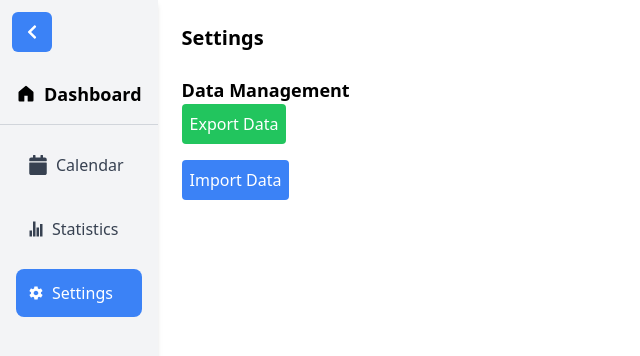
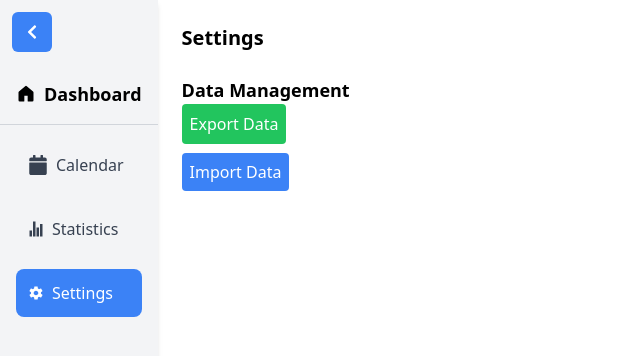
Before and after one commit to Julobulo/Calendar-React, a React (Vite) app in the folder calendar/: page /settings in a window 1280 px wide. Shown: the top 356 px of the page, without its empty margins (0-640 px from the left). Built offline with nearby package versions, Linux system fonts and the light colour scheme.

Commit message:
Using hooks and components for Settings.tsx!!

```diff
--- /dev/null
+++ b/calendar/src/components/settings/ExportButton.tsx
@@ -0,0 +1,20 @@
+import Spinner from "../utils/Spinner";
+
+interface ExportButtonProps {
+  isExporting: boolean;
+  onExport: () => void;
+}
+
+const ExportButton = ({ isExporting, onExport }: ExportButtonProps) => {
+  return (
+    <button
+      className="bg-green-500 text-white p-2 rounded hover:bg-green-600 transition"
+      onClick={onExport}
+      disabled={isExporting}
+    >
+      {!isExporting ? "Export Data" : <Spinner />}
+    </button>
+  );
+};
+
+export default ExportButton;
--- /dev/null
+++ b/calendar/src/components/settings/ImportButton.tsx
@@ -0,0 +1,32 @@
+import Spinner from "../utils/Spinner";
+
+interface ImportButtonProps {
+  isImporting: boolean;
+  onImport: (event: React.ChangeEvent<HTMLInputElement>) => void;
+  importError: string | null;
+}
+
+const ImportButton = ({ isImporting, onImport, importError }: ImportButtonProps) => {
+  return (
+    <div className="mt-4">
+      <label
+        htmlFor="file-upload"
+        className="bg-blue-500 text-white p-2 rounded cursor-pointer hover:bg-blue-600 transition"
+      >
+        {!isImporting ? "Import Data" : <Spinner />}
+      </label>
+      <input
+        type="file"
+        id="file-upload"
+        accept="application/json"
+        className="hidden"
+        onChange={onImport}
+        disabled={isImporting}
+      />
+
+      {importError && <p className="text-red-500 mt-2">{importError}</p>}
+    </div>
+  );
+};
+
+export default ImportButton;
--- a/calendar/src/components/settings/Settings.tsx
+++ b/calendar/src/components/settings/Settings.tsx
@@ -1,84 +1,11 @@
-import { useState } from "react";
-import { toast } from "react-toastify";
-import Spinner from "../utils/Spinner";
+import { useExportSettings } from "../../hooks/settings/useExportSettings";
+import { useImportSettings } from "../../hooks/settings/useImportSettings";
+import ExportButton from "./ExportButton";
+import ImportButton from "./ImportButton";
 
 const Settings = () => {
-  const [isExporting, setIsExporting] = useState(false);
-  const [isImporting, setIsImporting] = useState(false);
-  const [importError, setImportError] = useState<string | null>(null);
-
-  const handleExport = async () => {
-    try {
-      setIsExporting(true);
-      const response = await fetch(`${import.meta.env.VITE_API_URI}/settings/export`, {
-        method: "GET",
-        headers: {
-          "Content-Type": "application/json",
-        },
-        credentials: "include",
-      });
-
-      if (!response.ok) {
-        throw new Error("Failed to export data");
-      }
-
-      const data = await response.json();
-      const blob = new Blob([JSON.stringify(data)], { type: "application/json" });
-      const url = URL.createObjectURL(blob);
-      const link = document.createElement("a");
-      link.href = url;
-      link.download = "exported_data.json";
-      link.click();
-      URL.revokeObjectURL(url);
-    } catch (error) {
-      console.error(error);
-      toast.error(error as string);
-    } finally {
-      setIsExporting(false);
-    }
-  };
-
-  const handleImport = async (event: React.ChangeEvent<HTMLInputElement>) => {
-    if (!event.target.files) return;
-
-    const file = event.target.files[0];
-    if (file.type !== "application/json") {
-      setImportError("Please upload a valid JSON file.");
-      return;
-    }
-
-    try {
-      const reader = new FileReader();
-      reader.onload = async () => {
-        setIsImporting(true);
-        try {
-          const data = JSON.parse(reader.result as string);
-          const response = await fetch(`${import.meta.env.VITE_API_URI}/settings/import`, {
-            method: "POST",
-            headers: {
-              "Content-Type": "application/json",
-            },
-            credentials: "include",
-            body: JSON.stringify(data),
-          });
-
-          if (!response.ok) {
-            throw new Error("Failed to import data");
-          }
-
-          const result = await response.json();
-          toast.success(result.message || "Data imported successfully!");
-        } catch (error) {
-          setImportError("Error importing data");
-        } finally {
-          setIsImporting(false);
-        }
-      };
-      reader.readAsText(file);
-    } catch (error) {
-      setImportError("Error reading the file");
-    }
-  };
+  const { isExporting, handleExport } = useExportSettings();
+  const { isImporting, importError, handleImport } = useImportSettings();
 
   return (
     <div className="p-6 space-y-6">
@@ -87,33 +14,12 @@ const Settings = () => {
       {/* Export/Import Data */}
       <div>
         <h2 className="text-lg font-semibold">Data Management</h2>
-
-        {/* Export Button */}
-        <button
-          className="bg-green-500 text-white p-2 rounded hover:bg-green-600 transition"
-          onClick={handleExport}
-          disabled={isExporting}
-        >
-          {!isExporting ? "Export Data" : <Spinner /> }
-        </button>
-
-        {/* Import Button */}
-        <div className="flex items-center space-x-2 mt-4">
-          <label htmlFor="file-upload" className="bg-blue-500 text-white p-2 rounded cursor-pointer hover:bg-blue-600 transition">
-          {!isImporting ? "Import Data" : <Spinner /> }
-          </label>
-          <input
-            type="file"
-            id="file-upload"
-            accept="application/json"
-            className="hidden"
-            onChange={handleImport}
-            disabled={isImporting}
-          />
-        </div>
-
-        {/* Import Error Message */}
-        {importError && <p className="text-red-500 mt-2">{importError}</p>}
+        <ExportButton isExporting={isExporting} onExport={handleExport} />
+        <ImportButton
+          isImporting={isImporting}
+          onImport={handleImport}
+          importError={importError}
+        />
       </div>
     </div>
   );
--- /dev/null
+++ b/calendar/src/hooks/settings/useExportSettings.ts
@@ -0,0 +1,37 @@
+import { useState } from "react";
+import { toast } from "react-toastify";
+
+export function useExportSettings() {
+  const [isExporting, setIsExporting] = useState(false);
+
+  const handleExport = async () => {
+    try {
+      setIsExporting(true);
+      const response = await fetch(`${import.meta.env.VITE_API_URI}/settings/export`, {
+        method: "GET",
+        headers: { "Content-Type": "application/json" },
+        credentials: "include",
+      });
+
+      if (!response.ok) throw new Error("Failed to export data");
+
+      const data = await response.json();
+      const blob = new Blob([JSON.stringify(data)], { type: "application/json" });
+      const url = URL.createObjectURL(blob);
+
+      const link = document.createElement("a");
+      link.href = url;
+      link.download = "exported_data.json";
+      link.click();
+
+      URL.revokeObjectURL(url);
+    } catch (error) {
+      console.error(error);
+      toast.error(error instanceof Error ? error.message : "Export failed");
+    } finally {
+      setIsExporting(false);
+    }
+  };
+
+  return { isExporting, handleExport };
+}
--- /dev/null
+++ b/calendar/src/hooks/settings/useImportSettings.ts
@@ -0,0 +1,48 @@
+import { useState } from "react";
+import { toast } from "react-toastify";
+
+export function useImportSettings() {
+  const [isImporting, setIsImporting] = useState(false);
+  const [importError, setImportError] = useState<string | null>(null);
+
+  const handleImport = async (event: React.ChangeEvent<HTMLInputElement>) => {
+    if (!event.target.files) return;
+
+    const file = event.target.files[0];
+    if (file.type !== "application/json") {
+      setImportError("Please upload a valid JSON file.");
+      return;
+    }
+
+    try {
+      const reader = new FileReader();
+      reader.onload = async () => {
+        setIsImporting(true);
+        try {
+          const data = JSON.parse(reader.result as string);
+          const response = await fetch(`${import.meta.env.VITE_API_URI}/settings/import`, {
+            method: "POST",
+            headers: { "Content-Type": "application/json" },
+            credentials: "include",
+            body: JSON.stringify(data),
+          });
+
+          if (!response.ok) throw new Error("Failed to import data");
+
+          const result = await response.json();
+          toast.success(result.message || "Data imported successfully!");
+          setImportError(null);
+        } catch {
+          setImportError("Error importing data");
+        } finally {
+          setIsImporting(false);
+        }
+      };
+      reader.readAsText(file);
+    } catch {
+      setImportError("Error reading the file");
+    }
+  };
+
+  return { isImporting, importError, handleImport };
+}
```
